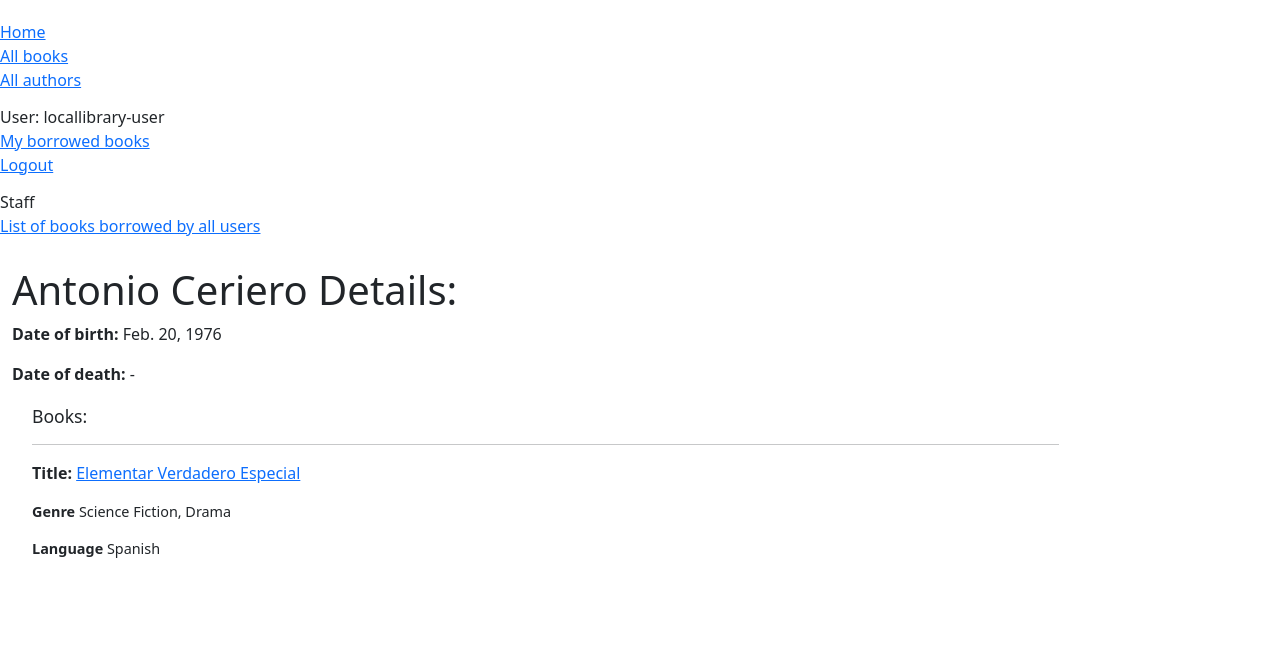
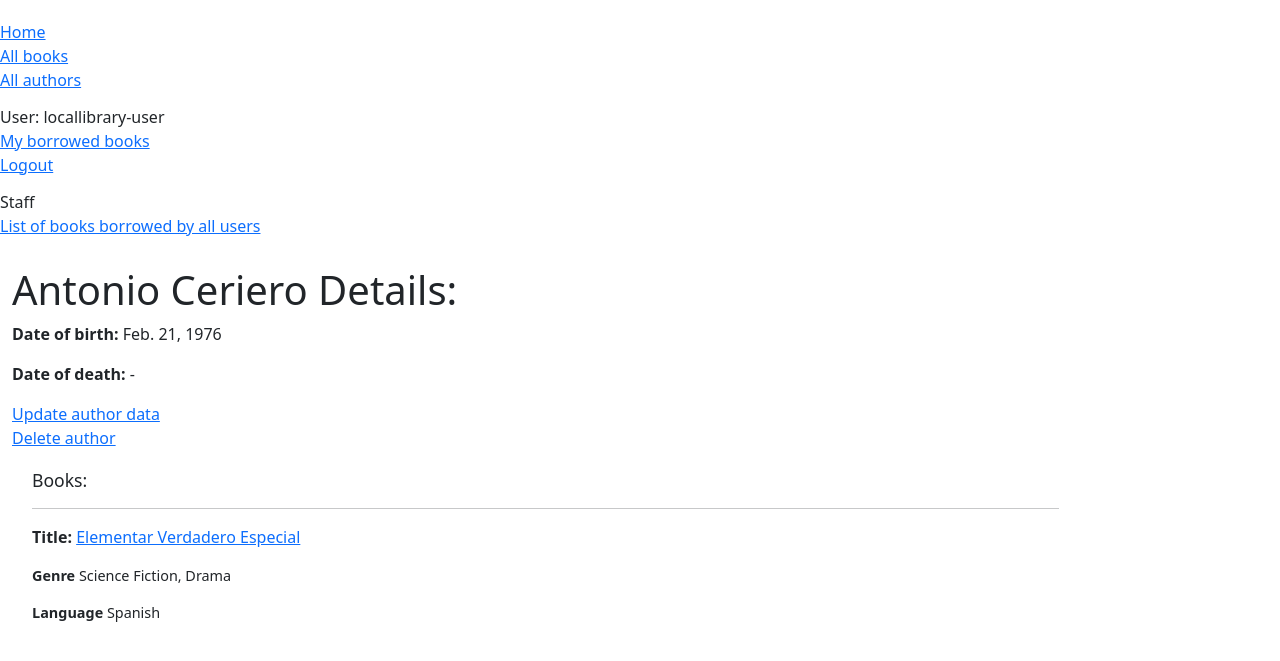
Before and after one commit to ra2dd/locallibrary, a Django app: page /catalog/author/3 in a window 1280 px wide. Shown: the top 661 px of the page. Run offline with Django 4.2, Linux system fonts and the light colour scheme; the first user in the database is signed in; data comes from the database, SQL or seed files in the repository.

Commit message:
add perm to update, delete generic editing views

```diff
--- a/catalog/templates/catalog/author_detail.html
+++ b/catalog/templates/catalog/author_detail.html
@@ -21,6 +21,20 @@
                     -
                 </p>
             {% endif %}
+    {% endif %}
+
+    {% if perms.catalog.can_modify_book_data %}
+        <section>
+            <a href="{% url 'author-update' author.pk %}">
+                Update author data
+            </a>
+
+            <br>
+
+            <a href="{% url 'author-delete' author.pk %}">
+                Delete author
+            </a>
+        </section>
     {% endif %}
 
     <div style="margin: 20px 0 0 20px">
--- a/catalog/views.py
+++ b/catalog/views.py
@@ -144,10 +144,14 @@ class AuthorCreate(PermissionRequiredMixin, CreateView):
 
     permission_required = 'catalog.can_modify_book_data'
 
-class AuthorUpdate(UpdateView):
+class AuthorUpdate(PermissionRequiredMixin, UpdateView):
     model = Author
     fields = '__all__' # Not recommended (Potential security issue if more fields added)
 
-class AuthorDelete(DeleteView):
+    permission_required = 'catalog.can_modify_book_data'
+
+class AuthorDelete(PermissionRequiredMixin, DeleteView):
     model = Author
     success_url = reverse_lazy('authors')
+
+    permission_required = 'catalog.can_modify_book_data'
```
Also changed, not shown: db.sqlite3. Lines whose indentation alone changed are shown as unchanged.
